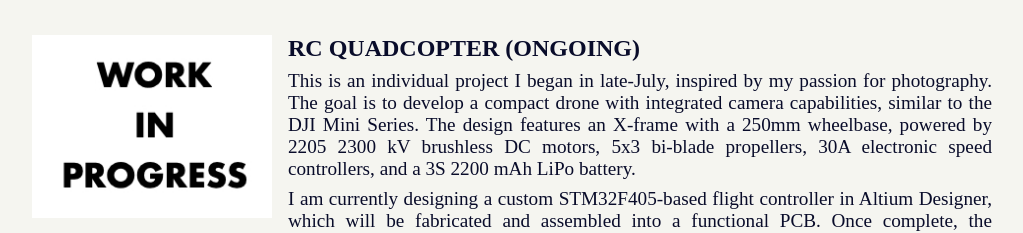
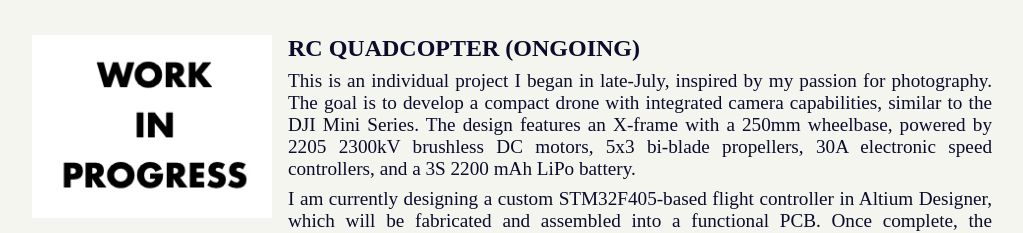
Before and after one commit to sungmin38/portfolio, a plain HTML site: page projects.html in a window 1280 px wide. Shown: the part 1371-1604 px from the top of the page, without its empty margins (128-1151 px from the left). Drawn offline with Linux system fonts and the light colour scheme.

Commit message:
Fixed grammar errors

```diff
--- a/projects.html
+++ b/projects.html
@@ -73,7 +73,7 @@
 
           <div class="text">
             <h3>RC Quadcopter (Ongoing)</h3>
-            <p>This is an individual project I began in late-July, inspired by my passion for photography. The goal is to develop a compact drone with integrated camera capabilities, similar to the DJI Mini Series. The design features an X-frame with a 250mm wheelbase, powered by 2205 2300 kV brushless DC motors, 5x3 bi-blade propellers, 30A electronic speed controllers, and a 3S 2200 mAh LiPo battery.</p>
+            <p>This is an individual project I began in late-July, inspired by my passion for photography. The goal is to develop a compact drone with integrated camera capabilities, similar to the DJI Mini Series. The design features an X-frame with a 250mm wheelbase, powered by 2205 2300kV brushless DC motors, 5x3 bi-blade propellers, 30A electronic speed controllers, and a 3S 2200 mAh LiPo battery.</p>
             <p>I am currently designing a custom STM32F405-based flight controller in Altium Designer, which will be fabricated and assembled into a functional PCB. Once complete, the quadcopter will run on ArduPilot firmware for advanced flight control.</p>
           </div>
         </div>
```
